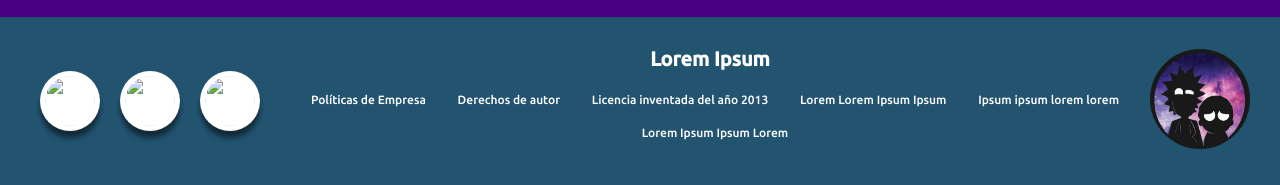
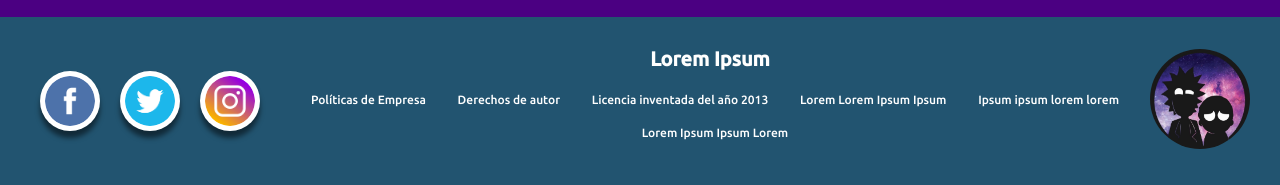
Before and after one commit to MateoGarciaG/Project-dual-website, a plain HTML site: page contactos.html in a window 1280 px wide. Shown: the part 1315-1500 px from the top of the page. Drawn offline with Linux system fonts and the light colour scheme.

Commit message:
fix(Arreglar imagenes bugeadas): Se han arreglado las imagenes bugeadas

```diff
--- a/contactos.html
+++ b/contactos.html
@@ -145,17 +145,17 @@
                     <ul>
                         <li>
                             <a href="">
-                                <img class="iconos" src="resources/img/social-media/fb.png" alt="">
+                                <img class="iconos" src="resources/img/social_media/fb.png" alt="">
                             </a>
                         </li>
                         <li>
                             <a href="">
-                                <img class="iconos" src="resources/img/social-media/twitter2.png">
+                                <img class="iconos" src="resources/img/social_media/twitter2.png">
                             </a>
                         </li>
                         <li>
                             <a href="">
-                                <img  class="iconos" src="resources/img/social-media/instagram.jpg" alt="">
+                                <img  class="iconos" src="resources/img/social_media/instagramm.png" alt="">
                             </a>
                         </li>
                     </ul>
```
Also changed, not shown: compra.html (+2 -2 lines).
